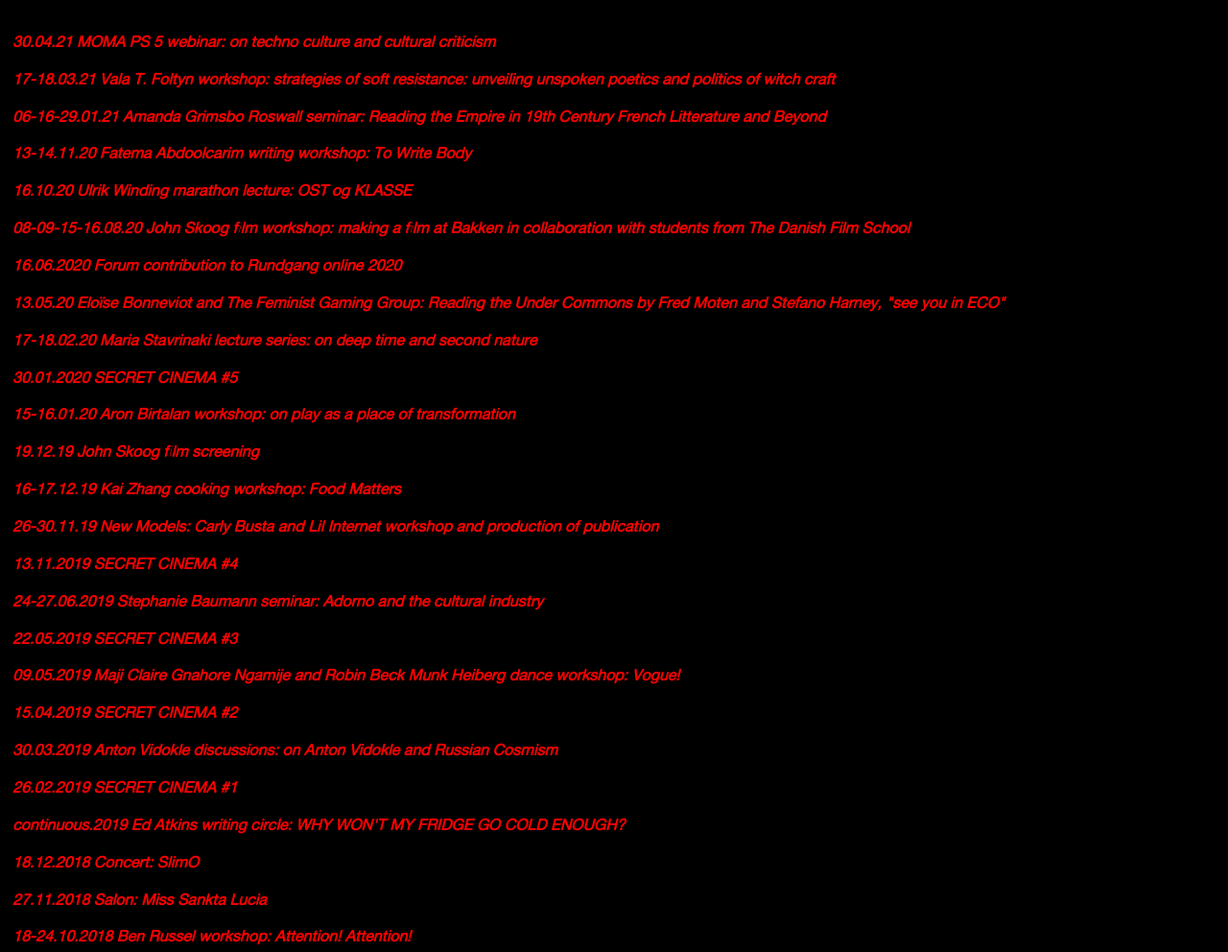
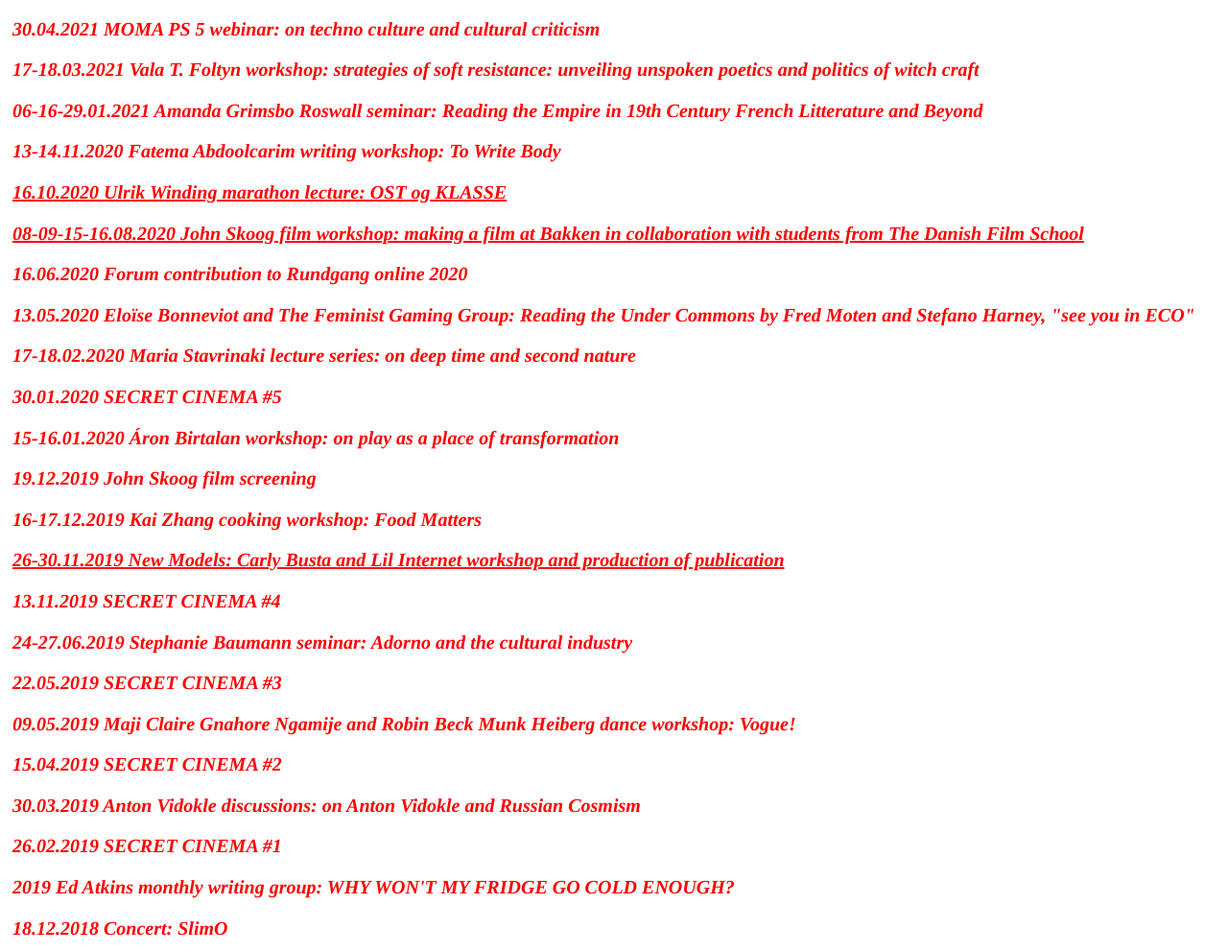
Before and after one commit to forumcharlottenborg/forumcharlottenborg.github.io, a plain HTML site: page index.html in a window 1280 px wide. Shown: the top 992 px of the page at 96% size. Drawn offline with Linux system fonts and the light colour scheme.

Commit message:
Add files via upload

```diff
--- a/index.html
+++ b/index.html
@@ -10,7 +10,6 @@
 
 	<title>forum charlottenborg &mdash; Information</title>
 <link rel="stylesheet" type="text/css" href="style.css">
- -->
 </head>
 
 <body>
@@ -23,33 +22,33 @@
 
 	<div id="workshops">
 
-	<h2>30.04.21 MOMA PS 5 webinar: on techno culture and cultural criticism</h2>
+	<h2>30.04.2021 MOMA PS 5 webinar: on techno culture and cultural criticism</h2>
 
-	<h2>17-18.03.21 Vala T. Foltyn workshop: strategies of soft resistance: unveiling unspoken poetics and politics of witch craft</h2>
+	<h2>17-18.03.2021 Vala T. Foltyn workshop: strategies of soft resistance: unveiling unspoken poetics and politics of witch craft</h2>
 
-	<h2>06-16-29.01.21 Amanda Grimsbo Roswall seminar: Reading the Empire in 19th Century French Litterature and Beyond</h2>
+	<h2>06-16-29.01.2021 Amanda Grimsbo Roswall seminar: Reading the Empire in 19th Century French Litterature and Beyond</h2>
 
-	<h2>13-14.11.20 Fatema Abdoolcarim writing workshop: To Write Body</h2>
+	<h2>13-14.11.2020 Fatema Abdoolcarim writing workshop: To Write Body</h2>
 
-	<h2><a href="https://docs.google.com/document/d/1aMdUwswtdWLHdckxdvJjpK0TVS66CSlCHJYQY00NAko/edit?usp=sharing">16.10.20 Ulrik Winding marathon lecture: OST og KLASSE</a></h2>
+	<h2><a href="https://docs.google.com/document/d/1aMdUwswtdWLHdckxdvJjpK0TVS66CSlCHJYQY00NAko/edit?usp=sharing">16.10.2020 Ulrik Winding marathon lecture: OST og KLASSE</a></h2>
 
-	<h2><a href="https://cphdox.dk/film/bakken/">08-09-15-16.08.20 John Skoog film workshop: making a film at Bakken in collaboration with students from The Danish Film School</a></h2>
+	<h2><a href="https://cphdox.dk/film/bakken/">08-09-15-16.08.2020 John Skoog film workshop: making a film at Bakken in collaboration with students from The Danish Film School</a></h2>
 
 	<h2>16.06.2020 Forum contribution to Rundgang online 2020</h2>
 
-	<h2>13.05.20 Eloïse Bonneviot and The Feminist Gaming Group: Reading the Under Commons by Fred Moten and Stefano Harney, "see you in ECO"</h2>
+	<h2>13.05.2020 Eloïse Bonneviot and The Feminist Gaming Group: Reading the Under Commons by Fred Moten and Stefano Harney, "see you in ECO"</h2>
 
-	<h2>17-18.02.20 Maria Stavrinaki lecture series: on deep time and second nature</h2>
+	<h2>17-18.02.2020 Maria Stavrinaki lecture series: on deep time and second nature</h2>
 
 	<h2>30.01.2020 SECRET CINEMA #5</h2>
 
-	<h2>15-16.01.20 Áron Birtalan workshop: on play as a place of transformation</h2>
+	<h2>15-16.01.2020 Áron Birtalan workshop: on play as a place of transformation</h2>
 
-	<h2>19.12.19 John Skoog film screening</h2>
+	<h2>19.12.2019 John Skoog film screening</h2>
 
-	<h2>16-17.12.19 Kai Zhang cooking workshop: Food Matters</h2>
+	<h2>16-17.12.2019 Kai Zhang cooking workshop: Food Matters</h2>
 
-	<h2><a href="https://newmodels.io/proprietary/more-copenhagen-to-copenhagen">26-30.11.19 New Models: Carly Busta and Lil Internet workshop and production of publication</a></h2>
+	<h2><a href="https://newmodels.io/proprietary/more-copenhagen-to-copenhagen">26-30.11.2019 New Models: Carly Busta and Lil Internet workshop and production of publication</a></h2>
 
 	<h2>13.11.2019 SECRET CINEMA #4</h2>
 
@@ -65,7 +64,7 @@
 
 	<h2>26.02.2019 SECRET CINEMA #1</h2>
 
-	<h2>continuous.2019 Ed Atkins writing circle: WHY WON'T MY FRIDGE GO COLD ENOUGH? </h2>
+	<h2>2019 Ed Atkins monthly writing group: WHY WON'T MY FRIDGE GO COLD ENOUGH? </h2>
 
 	<h2>18.12.2018 Concert: SlimO</h2>
 
--- a/style.css
+++ b/style.css
@@ -12,14 +12,14 @@
 		}
 		.box{margin-left:5px; width: 100%}
 
-		body {background-color: black; line-height: 0.6;}
-		h1 {color: red; font-family: ForumLogo; font-size: 28px; font-weight: lighter; margin-left: 24px;}
-		h2 {color: red; font-family: ForumLogo; font-style: italic; font-size: 16px; line-height: 1.6;}
+		body {background-color: white; line-height: 0.6;}
+		h1 {color: red; font-family: Times; font-size: 28px; font-weight: lighter; margin-left: 24px;}
+		h2 {color: red; font-family: times; font-style: italic; font-size: 20px; line-height: 1.3;}
 		h3 {color: red; font-family: times; font-style: italic; font-weight: lighter; font-size: 20px; margin-left: 24px;}
 		p {color: red; font-family: ForumLogo;  font-weight: lighter;
 			font-size: 18px; line-height: 20px;}
-		a {text-decoration: none; color: red; line-height:}
-		a:hover {color:white;}
+		a {text-decoration: underline; color: red; line-height:}
+		a:hover {color:black;}
 
 		@font-face {
   			font-family: ForumLogo;
```
